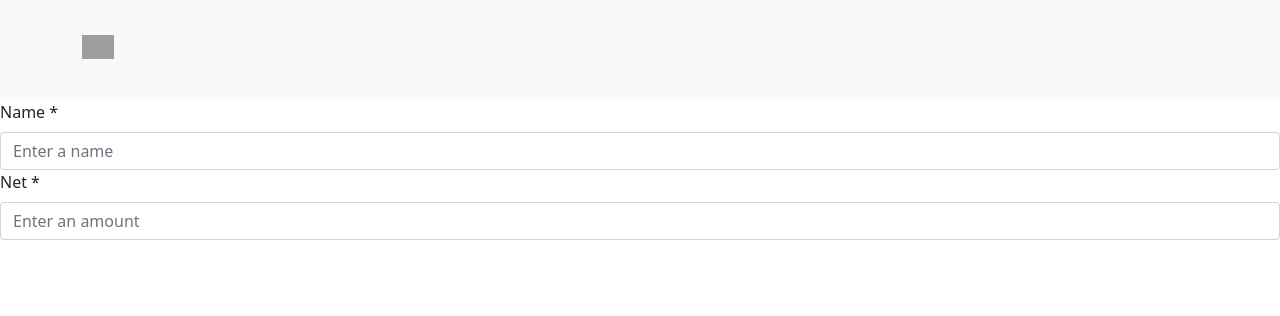
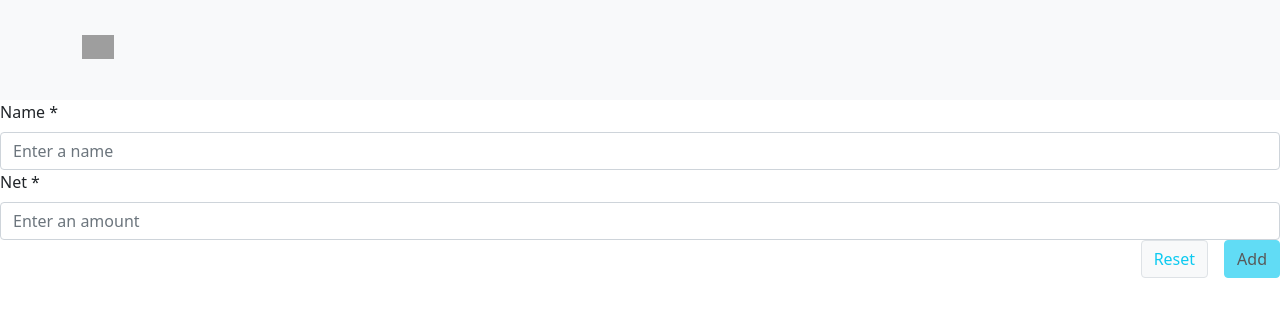
Before and after one commit to Ilyass-shw/2021-junior-frontend-developer-yjzoms, a React app: page / in a window 1280 px wide. Shown: the top 316 px of the page. Built offline with nearby package versions, Linux system fonts and the light colour scheme; no server answers; grey boxes are pictures that could not be loaded.

Commit message:
add reset and add Buttons

```diff
--- /dev/null
+++ b/src/components/addItemButtons/AddItemButtons.tsx
@@ -0,0 +1,39 @@
+import React from "react";
+import Button from "react-bootstrap/Button";
+import Stack from "react-bootstrap/Stack";
+
+interface AddItemButtonsProps {
+  addItem: () => void;
+  reset: () => void;
+  toggleAddBtn: boolean;
+}
+
+const AddItemButtons: React.FC<AddItemButtonsProps> = ({
+  addItem,
+  reset,
+  toggleAddBtn,
+}) => {
+  return (
+    <Stack direction="horizontal" gap={3}>
+      <Button
+        className="bg-light border ms-auto"
+        variant="outline-info"
+        onClick={() => reset()}
+      >
+        Reset
+      </Button>
+      <Button
+        type="submit"
+        variant="info"
+        onClick={() => {
+          addItem();
+        }}
+        disabled={toggleAddBtn}
+      >
+        Add
+      </Button>
+    </Stack>
+  );
+};
+
+export default AddItemButtons;
--- a/src/components/addItemForm/AddItemForm.tsx
+++ b/src/components/addItemForm/AddItemForm.tsx
@@ -1,10 +1,38 @@
-import React, { useState } from "react";
+import React, { useState, useEffect } from "react";
+import { useAppDispatch } from "../../app/hooks";
+
+import { addCostItem } from "../costsSlice/costsSlice";
+import AddItemButtons from "../addItemButtons/AddItemButtons";
 
 import Form from "react-bootstrap/Form";
 
 const AddItemForm: React.FC = () => {
   const [nameInputValue, setNameInputValue] = useState("");
   const [netInputValue, setNetInputValue] = useState("");
+  const [togglAddBtn, setToggleAddBtn] = useState(true);
+  const dispatch = useAppDispatch();
+
+  const resetForm = () => {
+    setNameInputValue(""), setNetInputValue("");
+  };
+
+  const addItem = (): void => {
+    if (nameInputValue && netInputValue) {
+      dispatch(
+        addCostItem({ name: nameInputValue, net: parseInt(netInputValue) })
+      );
+      resetForm();
+      setToggleAddBtn(true);
+    }
+  };
+
+  useEffect(() => {
+    if (nameInputValue && netInputValue) {
+      setToggleAddBtn(false);
+    } else {
+      setToggleAddBtn(true);
+    }
+  }, [nameInputValue, netInputValue]);
 
   return (
     <>
@@ -32,6 +60,11 @@ const AddItemForm: React.FC = () => {
             onChange={(e) => setNetInputValue(e.target.value)}
           />
         </Form.Group>
+        <AddItemButtons
+          addItem={addItem}
+          reset={resetForm}
+          toggleAddBtn={togglAddBtn}
+        />
       </Form>
     </>
   );
```
